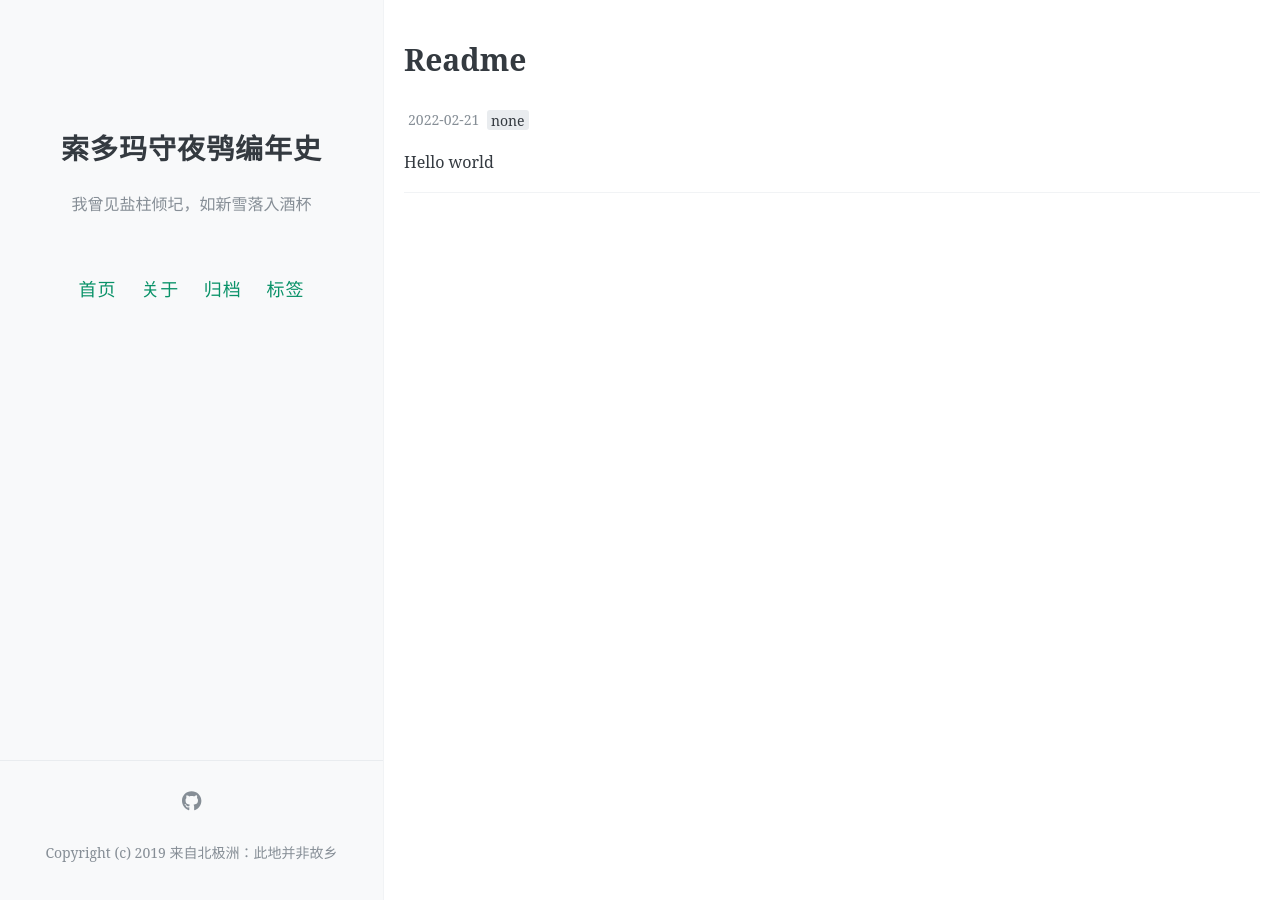
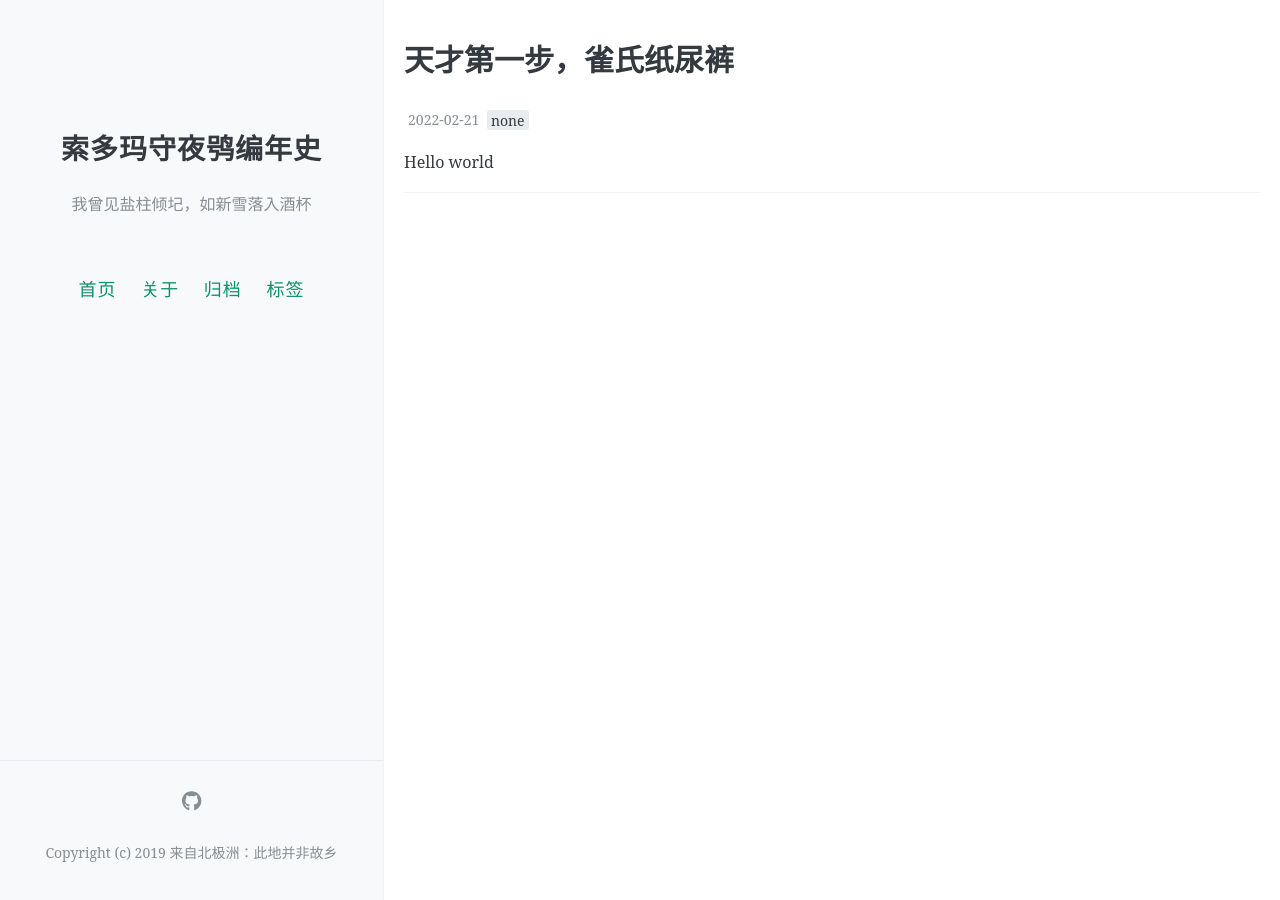
Before and after one commit to VainHelsing/VainHelsing.github.io, a Jekyll site: the page built from _posts/2022-02-21-README.md, in a window 1280 px wide. Built offline with Jekyll 4.4.1, drawn with Linux system fonts in a browser that asks for light colours; comment, search, counter and statistics services are not loaded.

Commit message:
改个名字

```diff
--- a/_posts/2022-02-21-README.md
+++ b/_posts/2022-02-21-README.md
@@ -1,6 +1,6 @@
 ---
 layout: post
-title:
+title: 天才第一步，雀氏纸尿裤
 date: 2022-02-21
 Author: 鸮
 categories:
```
